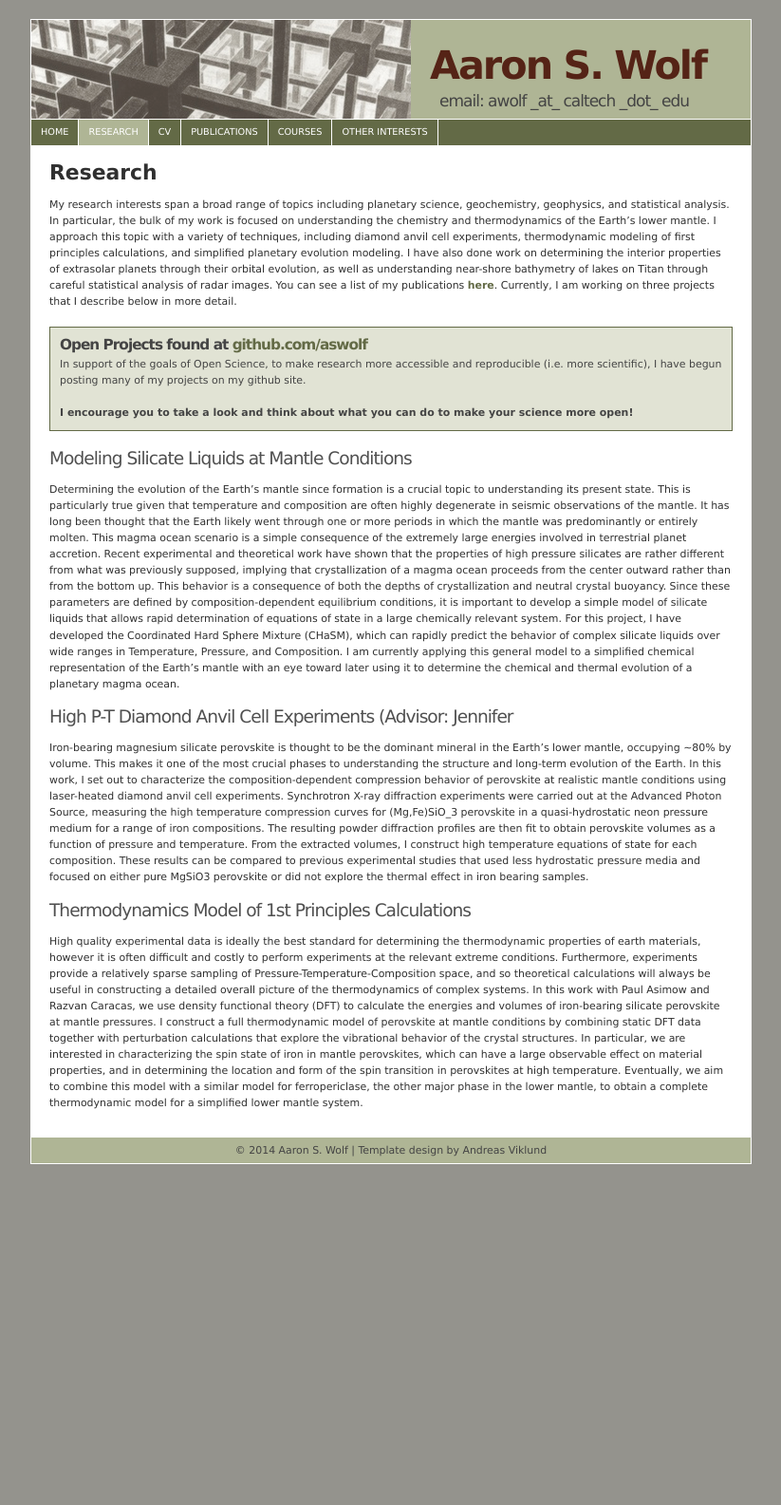
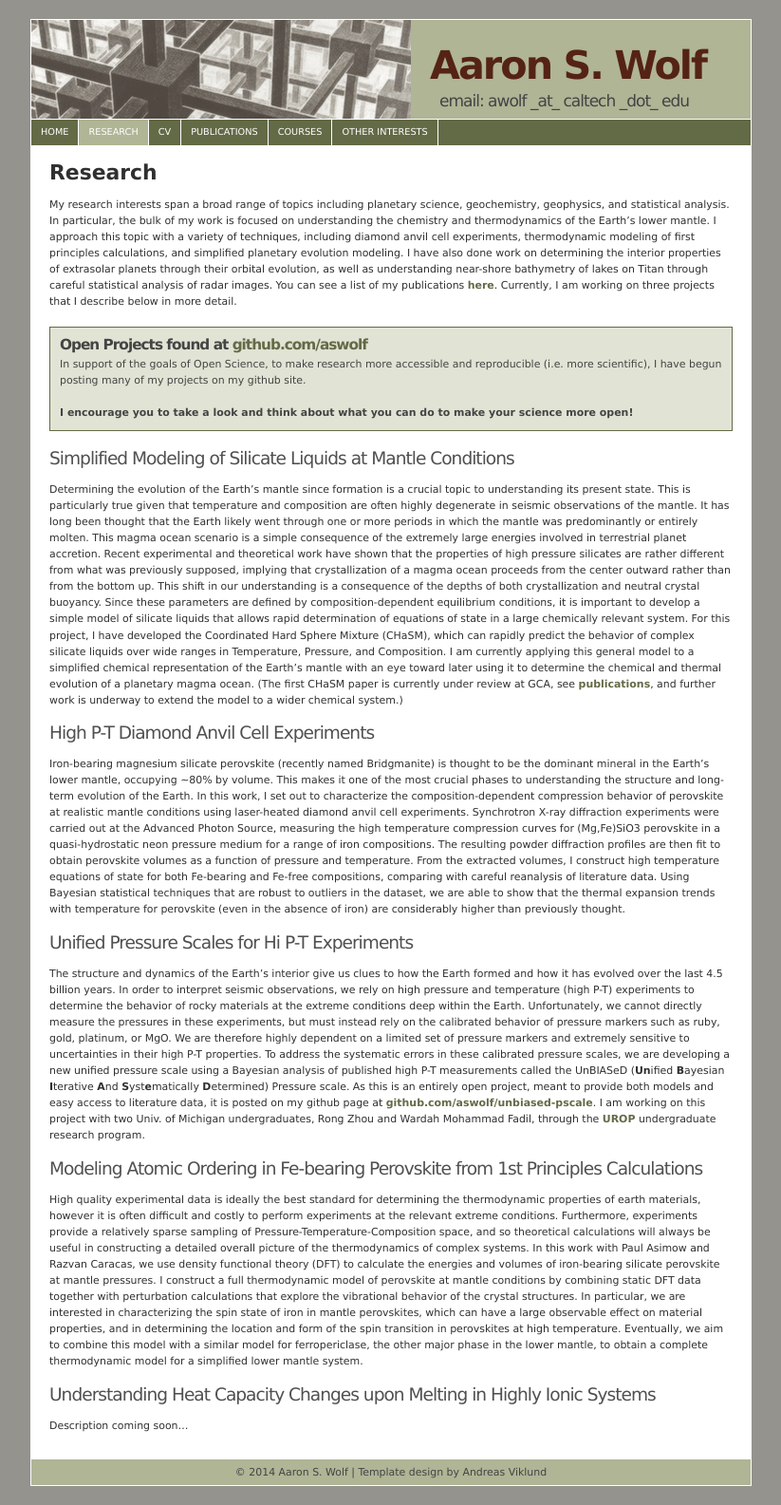
Before and after one commit to aswolf/aswolf.github.io, a Jekyll site: the page built from research.md, in a window 1280 px wide. Shown: the whole page at 95% size, without its empty margins (228-1051 px from the left). Built offline with Jekyll 4.4.1, drawn with Linux system fonts in a browser that asks for light colours; before the commit the page ends 1246 px from its top, so only the background shows below that.

Commit message:
Update research description, add Unbiased project

```diff
--- a/research.md
+++ b/research.md
@@ -21,30 +21,44 @@ In support of the goals of Open Science, to make research more accessible and re
 {% include divclose.html %}
 {% include divclose.html %}
 
-##Modeling Silicate Liquids at Mantle Conditions
+##Simplified Modeling of Silicate Liquids at Mantle Conditions
 Determining the evolution of the Earth's mantle since formation is a crucial topic to understanding its present state.
 This is particularly true given that temperature and composition are often highly degenerate in seismic observations of the mantle.
 It has long been thought that the Earth likely went through one or more periods in which the mantle was predominantly or entirely molten.
 This magma ocean scenario is a simple consequence of the extremely large energies involved in terrestrial planet accretion.
 Recent experimental and theoretical work have shown that the properties of high pressure silicates are rather different from what was previously supposed, implying that crystallization of a magma ocean proceeds from the center outward rather than from the bottom up.
-This behavior is a consequence of both the depths of crystallization and neutral crystal buoyancy.
+This shift in our understanding is a consequence of the depths of both crystallization and neutral crystal buoyancy.
 Since these parameters are defined by composition-dependent equilibrium conditions, it is important to develop a simple model of silicate liquids that allows rapid determination of equations of state in a large chemically relevant system.
 For this project, I have developed the Coordinated Hard Sphere Mixture (CHaSM), which can rapidly predict the behavior of complex silicate liquids over wide ranges in Temperature, Pressure, and Composition.
 I am currently applying this general model to a simplified chemical representation of the Earth's mantle with an eye toward later using it to determine the chemical and thermal evolution of a planetary magma ocean.
+(The first CHaSM paper is currently under review at GCA, see [publications](publications.html), and further work is underway to extend the model to a wider chemical system.)
 
-##High P-T Diamond Anvil Cell Experiments (Advisor: Jennifer
-Iron-bearing magnesium silicate perovskite is thought to be the dominant mineral in the Earth's lower mantle, occupying ~80% by volume.
+##High P-T Diamond Anvil Cell Experiments
+Iron-bearing magnesium silicate perovskite (recently named Bridgmanite) is thought to be the dominant mineral in the Earth's lower mantle, occupying ~80% by volume.
 This makes it one of the most crucial phases to understanding the structure and long-term evolution of the Earth.
 In this work, I set out to characterize the composition-dependent compression behavior of perovskite at realistic mantle conditions using laser-heated diamond anvil cell experiments.
-Synchrotron X-ray diffraction experiments were carried out at the Advanced Photon Source, measuring the high temperature compression curves for (Mg,Fe)SiO_3 perovskite in a quasi-hydrostatic neon pressure medium for a range of iron compositions.
+Synchrotron X-ray diffraction experiments were carried out at the Advanced Photon Source, measuring the high temperature compression curves for (Mg,Fe)SiO3 perovskite in a quasi-hydrostatic neon pressure medium for a range of iron compositions.
 The resulting powder diffraction profiles are then fit to obtain perovskite volumes as a function of pressure and temperature.
-From the extracted volumes, I construct high temperature equations of state for each composition.
-These results can be compared to previous experimental studies that used less hydrostatic pressure media and focused on either pure MgSiO3 perovskite or did not explore the thermal effect in iron bearing samples.
+From the extracted volumes, I construct high temperature equations of state for both Fe-bearing and Fe-free compositions, comparing with careful reanalysis of literature data.
+Using Bayesian statistical techniques that are robust to outliers in the dataset, we are able to show that the thermal expansion trends with temperature for perovskite (even in the absence of iron) are considerably higher than previously thought.
 
-##Thermodynamics Model of 1st Principles Calculations
+##Unified Pressure Scales for Hi P-T Experiments
+The structure and dynamics of the Earth's interior give us clues to how the Earth formed and how it has evolved over the last 4.5 billion years.
+In order to interpret seismic observations, we rely on high pressure and temperature (high P-T) experiments to determine the behavior of rocky materials at the extreme conditions deep within the Earth.
+Unfortunately, we cannot directly measure the pressures in these experiments, but must instead rely on the calibrated behavior of pressure markers such as ruby, gold, platinum, or MgO.
+We are therefore highly dependent on a limited set of pressure markers and extremely sensitive to uncertainties in their high P-T properties.
+To address the systematic errors in these calibrated pressure scales, we are developing a new unified pressure scale using a Bayesian analysis of published high P-T measurements called the UnBIASeD (**Un**ified **B**ayesian **I**terative **A**nd **S**yst**e**matically **D**etermined) Pressure scale.
+As this is an entirely open project, meant to provide both models and easy access to literature data, it is posted on my github page at [github.com/aswolf/unbiased-pscale](https://github.com/aswolf/unbiased-pscale).
+I am working on this project with two Univ. of Michigan undergraduates, Rong Zhou and Wardah Mohammad Fadil, through the [UROP](http://www.lsa.umich.edu/urop/) undergraduate research program.
+
+
+##Modeling Atomic Ordering in Fe-bearing Perovskite from 1st Principles Calculations
 High quality experimental data is ideally the best standard for determining the thermodynamic properties of earth materials, however it is often difficult and costly to perform experiments at the relevant extreme conditions.
 Furthermore, experiments provide a relatively sparse sampling of Pressure-Temperature-Composition space, and so theoretical calculations will always be useful in constructing a detailed overall picture of the thermodynamics of complex systems.
 In this work with Paul Asimow and Razvan Caracas, we use density functional theory (DFT) to calculate the energies and volumes of iron-bearing silicate perovskite at mantle pressures.
 I construct a full thermodynamic model of perovskite at mantle conditions by combining static DFT data together with perturbation calculations that explore the vibrational behavior of the crystal structures.
 In particular, we are interested in characterizing the spin state of iron in mantle perovskites, which can have a large observable effect on material properties, and in determining the location and form of the spin transition in perovskites at high temperature.
 Eventually, we aim to combine this model with a similar model for ferropericlase, the other major phase in the lower mantle, to obtain a complete thermodynamic model for a simplified lower mantle system.
+
+##Understanding Heat Capacity Changes upon Melting in Highly Ionic Systems
+Description coming soon...
```
Also changed, not shown: 4 other files.
